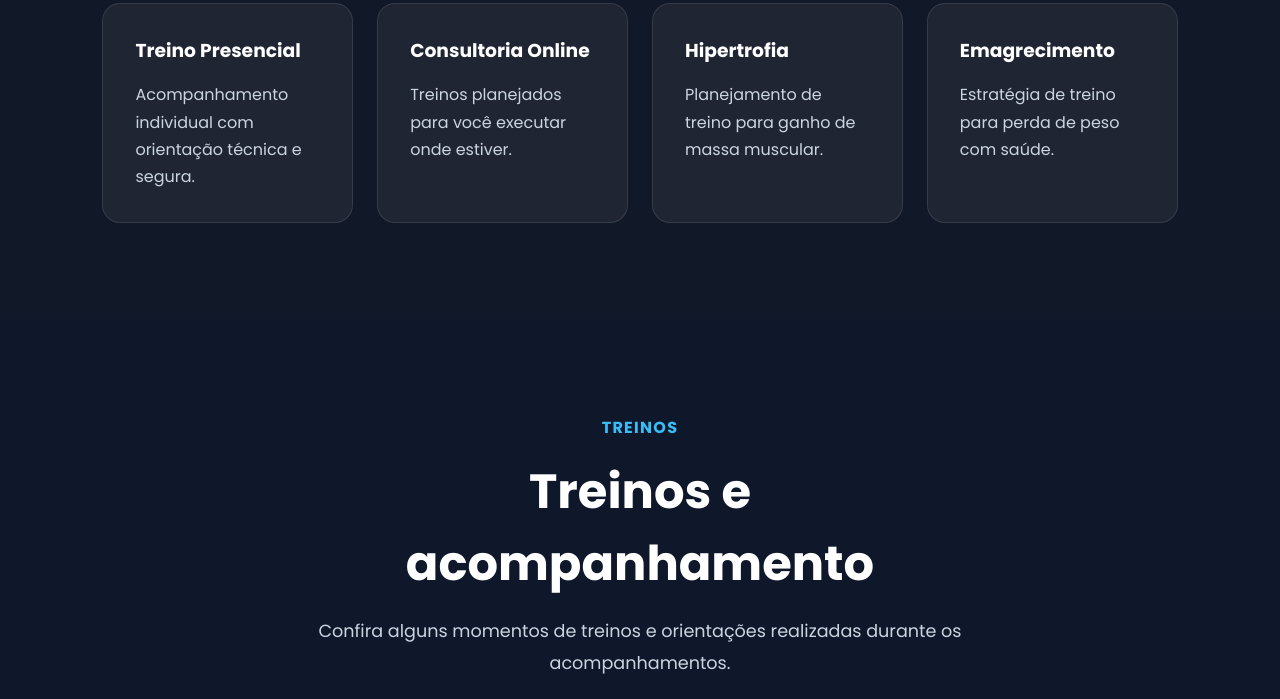
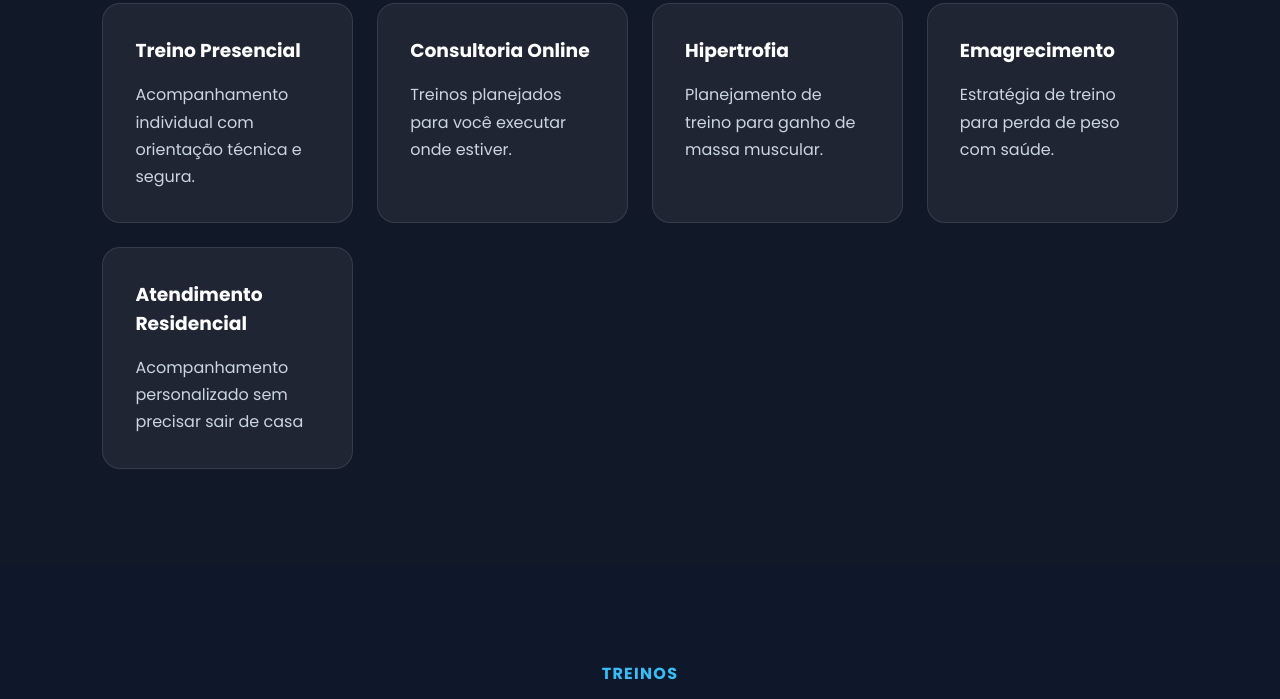
Before and after one commit to Guilherme0208/perfilpersonal, a plain HTML site: page index.html in a window 1280 px wide. Shown: the part 1719-2418 px from the top of the page. Drawn offline with Linux system fonts and the light colour scheme.

Commit message:
Adição de novo serviço

```diff
--- a/index.html
+++ b/index.html
@@ -113,6 +113,11 @@
             <div class="card">
                <h3>Emagrecimento</h3>
                <p>Estratégia de treino para perda de peso com saúde.</p>
+            </div>
+
+            <div class="card">
+               <h3>Atendimento Residencial</h3>
+               <p>Acompanhamento personalizado sem precisar sair de casa</p>
             </div>
          </div>
       </section>
```
